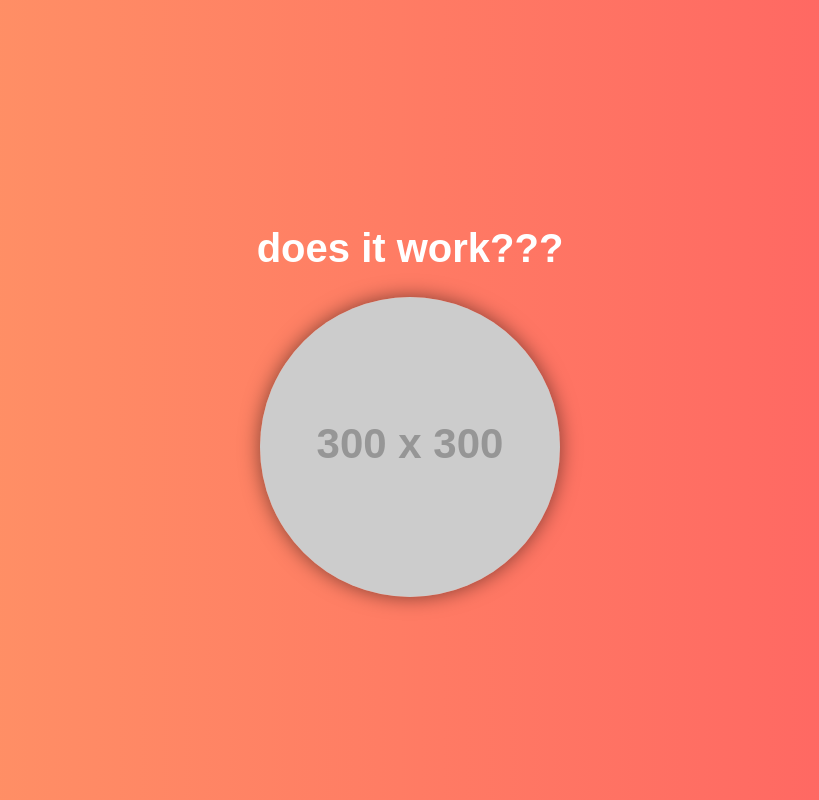
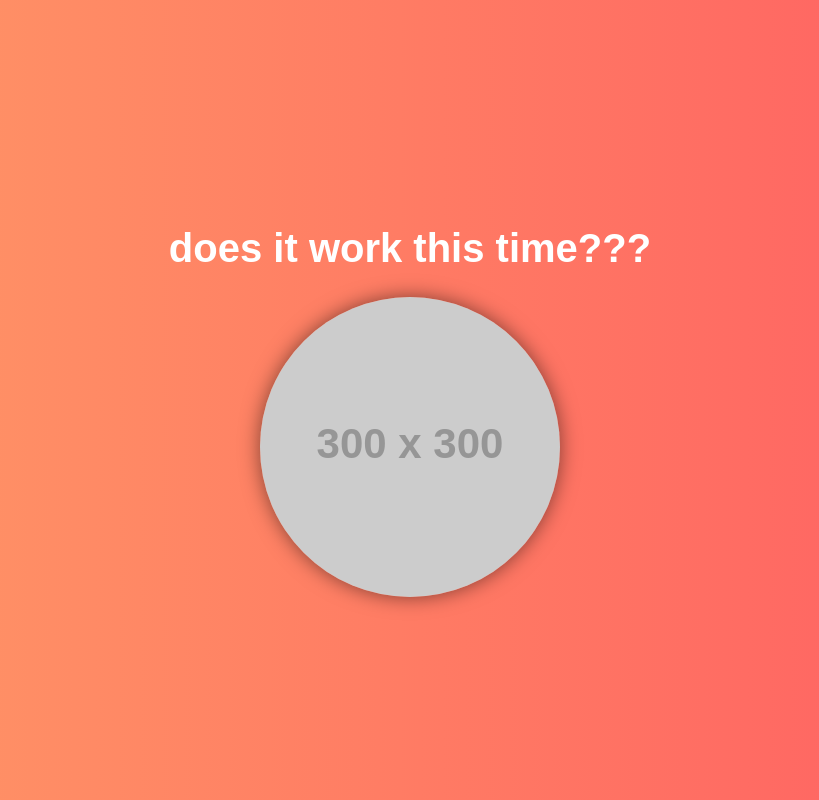
Before and after one commit to anooppatandi/simplecicddevops, a plain HTML site: page index.html in a window 1280 px wide. Shown: the whole page, without its empty margins (230-1049 px from the left). Drawn offline with Linux system fonts and the light colour scheme; placeholder pictures from the web are drawn by us.

Commit message:
ansible test

```diff
--- a/index.html
+++ b/index.html
@@ -37,7 +37,7 @@
 
 <body>
     <div class="content">
-        <h1>does it work??? </h1>
+        <h1>does it work this time??? </h1>
         <img src="https://via.placeholder.com/300" alt="Placeholder Image">
     </div>
 </body>
```
